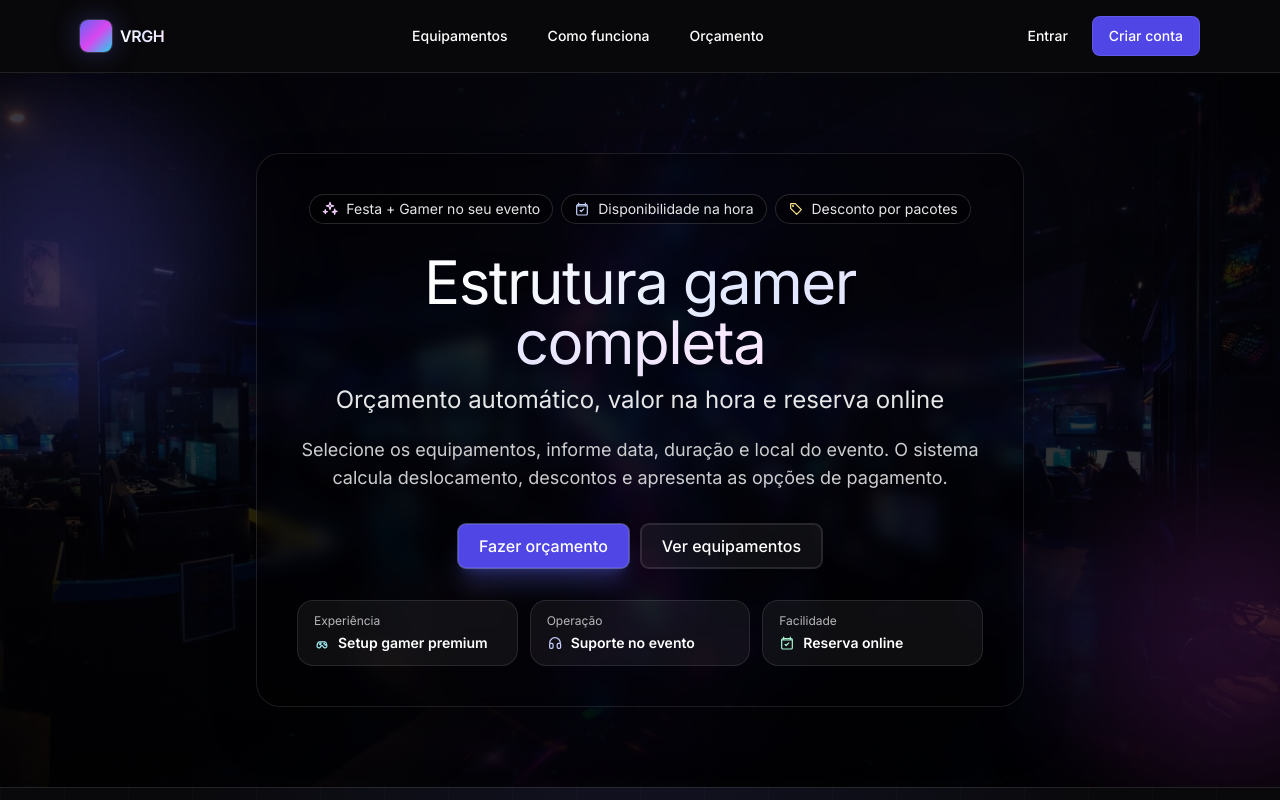
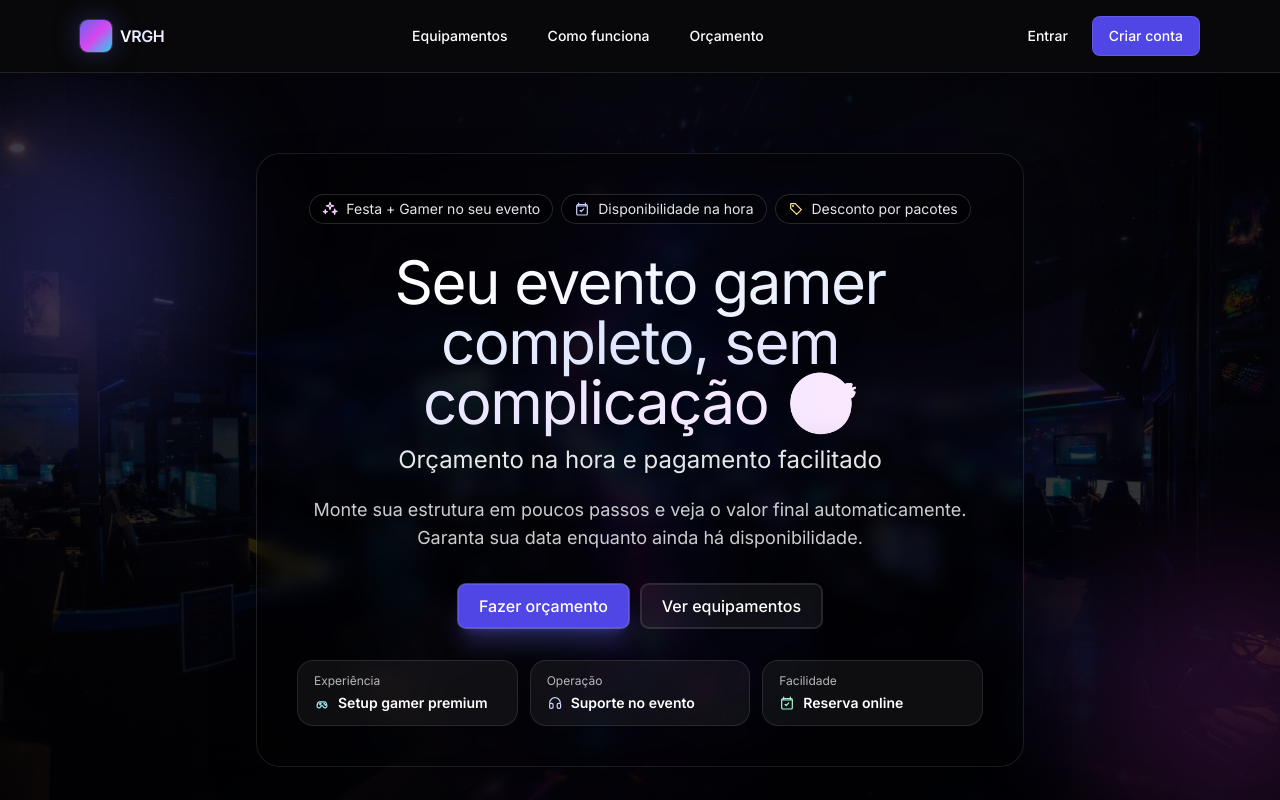
Before and after one commit to andersjc11/VRGH, a Next.js app: page / in a window 1280 px wide. Shown: the top 800 px of the page. Built offline with nearby package versions, Linux system fonts and the light colour scheme; no server answers; the database is empty.

Commit message:
copy: atualizar texto da primeira dobra

```diff
--- a/src/app/page.tsx
+++ b/src/app/page.tsx
@@ -350,16 +350,14 @@ export default async function HomePage({
 
               <h1 className="mt-7 font-[var(--font-gamer)] text-5xl leading-tight tracking-tight text-white drop-shadow-[0_2px_28px_rgba(0,0,0,0.9)] md:text-6xl">
                 <span className="bg-gradient-to-r from-white via-brand-100 to-fuchsia-100 bg-clip-text text-transparent">
-                  Estrutura gamer completa
+                  Seu evento gamer completo, sem complicação 🎯
                 </span>
               </h1>
               <p className="mt-3 font-[var(--font-gamer)] text-xl text-white/90 drop-shadow-[0_2px_18px_rgba(0,0,0,0.9)] md:text-2xl">
-                Orçamento automático, valor na hora e reserva online
+                Orçamento na hora e pagamento facilitado
               </p>
               <p className="mt-5 text-base text-white/80 drop-shadow-[0_2px_18px_rgba(0,0,0,0.9)] md:text-lg">
-                Selecione os equipamentos, informe data, duração e local do evento.
-                O sistema calcula deslocamento, descontos e apresenta as opções de
-                pagamento.
+                Monte sua estrutura em poucos passos e veja o valor final automaticamente. Garanta sua data enquanto ainda há disponibilidade.
               </p>
               <div className="mt-8 flex flex-col items-stretch justify-center gap-3 sm:flex-row sm:items-center">
                 <Button
```
